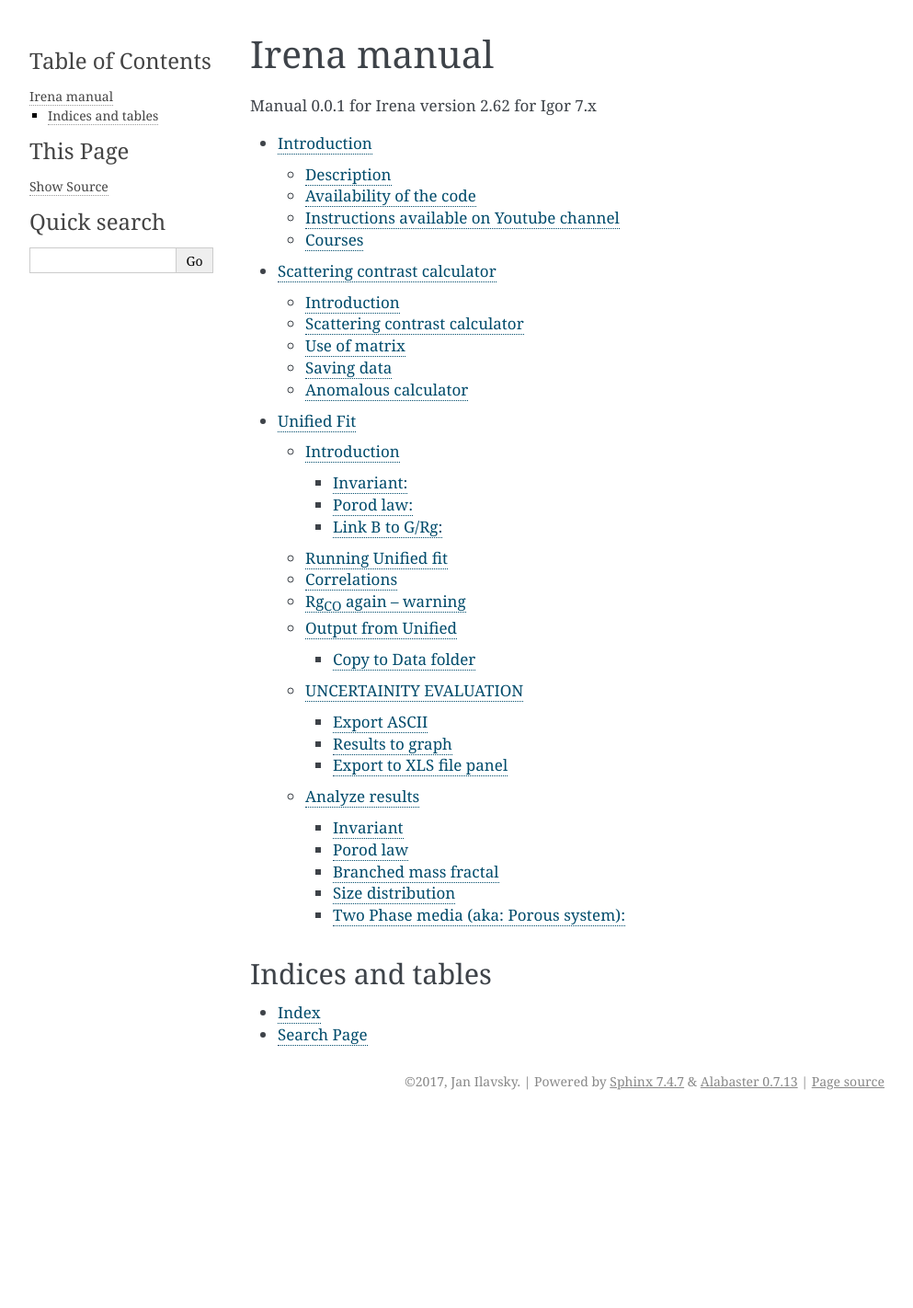
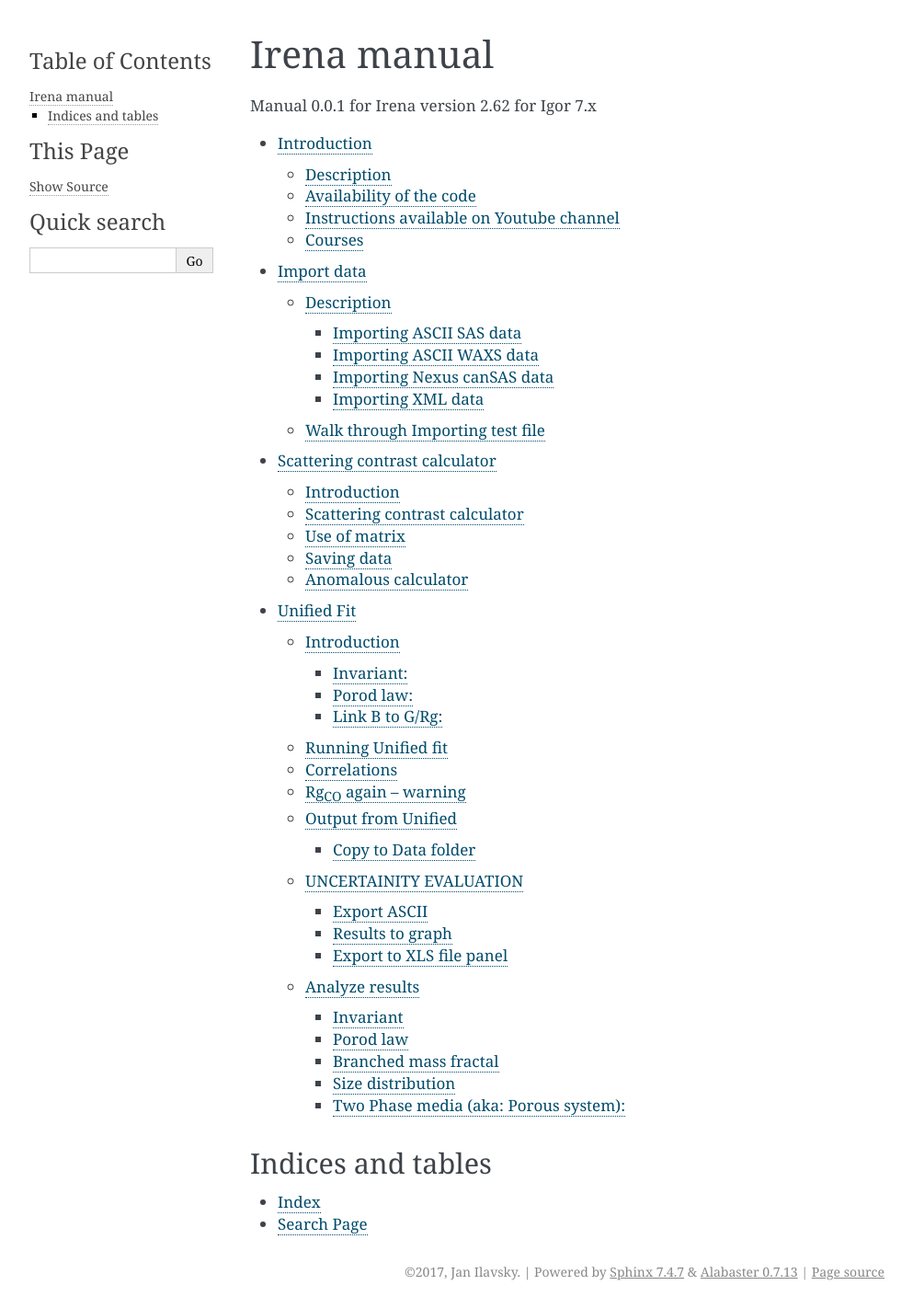
Before and after one commit to jilavsky/SAXS_IgorCodeDocs, a Sphinx documentation site: the page built from docs/source/Irena/index.rst, in a window 1280 px wide. Shown: the whole page at 92% size, without its empty margins (148-1141 px from the left). Built offline with Sphinx 7.4.7, drawn with Linux system fonts in a browser that asks for light colours; before the commit the page ends 1215 px from its top, so only the background shows below that; some of the changed lines change nothing that is shown.

Commit message:
Add import data
Added ImportData page

```diff
--- /dev/null
+++ b/docs/source/Irena/ImportData.rst
@@ -0,0 +1,383 @@
+Import data
+===========
+
+This chapter describes how to import various types of 1D SAS and WAXS deata in Irena. Irena has various importers - for ASCII, HDF5 canSAS Nexus, & canSAS XML. *Users of Indra 2 or Nika produced data can skip this chapter.*
+
+I have included ASCII set of data from our USAXS experiment as example
+on which user can play and test capabilities, they can be found where the Irena macros are installed, typically Documents/Wavemetrics/Igor Pro 7 folder/User Procedures/Irena/Example Data/.
+
+**Comments:**
+
+When loading data for use with Irena macros, the user needs to decide
+ahead on naming system, which will be used. Unless you have USAXS data,
+do not use USAXS option, this IS NOT correct choice for users from other
+instruments. *Use “qrs” naming convention, where the wave with q vector
+starts with q\_\ *andTheDataName*, intensity wave is named
+r\_\ *andTheDataName*, and error wave s\_\ *andTheDataName**. This
+allows placing multiple data sets in one Igor folder, **which I strongly
+discourage**. Note, that when Irena macros save results within Igor
+experiment, they **ASSUME**, that they can write simply solution into
+folder where the SAS data came from. Irena macros **WILL NOT** overwrite
+old results, but it may be impossible to figure out, which data the
+particular result belongs to…. To make best use of these macros, please
+use folder structure with folder names being the sample name.
+
+**YOU WERE WARNED!!!!**
+
+Description
+-----------
+
+.. figure:: media/ImportData1.png
+        :align: center
+        :width: 280px
+
+In “Data import & export” from “SAS” menu select either:
+
+-  “Import ASCII data”
+
+-  “Import ASCII WAXS or other data”
+
+-  “Import Nexus canSAS data”.
+
+-  “Import canSAS XML data”.
+
+Each tool has its own screen and there are small differences in operations. This chapter descxribed ASCII importer in details and for the otehrs only the differences. So read the whole thing!
+
+NOTE: you can have ONLY one of the importers opened at any given time,
+they share same working folder and when you try to open any one of these
+importers, it should force closing of any other opened panel for the
+other importers.
+
+Importing ASCII SAS data
+~~~~~~~~~~~~~~~~~~~~~~~~~
+
+.. figure:: media/ImportData2.png
+        :align: left
+        :width: 380px
+
+Explanation of control available here:
+
+“\ *Select data path”* browse to the folder on the computer drive where
+the data to be imported reside.
+
+“\ *Data path”* this shows the path selected above. Cannot be edited in
+this window, use button *Select data path*.
+
+“\ *List of available files”* lists all files in the current folder on
+the computer, unless masked by *Data extension*. One or more files here
+can be selected for import. Use shift - click to select multiple files
+(on Windows) or cmd – click on Macs (to pick one file at time),
+shift-click to pick range of files. Double click on file runs "Test" and
+"Preview" commands on that file.
+
+*"Match name"* enables to use string to select subset of files.
+
+“\ *Data extension”* if extension is put in this filed (e.g., “dat”)
+only files with the “dat” extension will be shown in the *List of
+available files*.
+
+*“Skip lines”* if there are known number of lines, which need to be
+skipped. Note, Igor will automatically read file structure and skip
+usually any text header, which needs to be skipped. Therefore this “skip
+lines” should not be usually necessary.
+
+*“Test”* Test import of first selected file. Not really necessary, but
+very useful. Sets checkboxes for Column 1 to 6, how many columns were
+found in the file, etc.
+
+*Red text indicating too many data points* - lot of data from SAXS
+instruments contains very high number of data points which are really
+useless for SAXS data analysis. Actually, they are bad, as they force
+code to fit too many noisy points. This warning comes when too many
+points are found. See below the controls for reduction of data points.
+
+*“Preview”* Opens the first selected file in Igor notebook for
+preview. Kill notebook after use, it is not needed for anything else…
+
+*“column 1 – 6”* and *Qvec Int err*\ ” This is checkbox area, in which
+user needs to select which column of data contains which SAS data.
+Assumption is, that SAS data are in the first 6 columns in the ASCII
+file. These checkboxes appear when “\ *Found columns”* number gets set.
+User can set it or it gets set during “\ *test*\ ”.
+
+”\ *Select all”* or “\ *Deselect all”* modifies which files are selected
+in “\ *List of available files”*.
+
+*“Qvec units”* select proper checkbox. Units will be converted to
+A\ :sup:`-1` if nm\ :sup:`-1` data are imported. Irena uses
+A\ :sup:`-1`.
+
+“\ *Create errors”* if the data imported do not contain error bars, this
+will generate sqrt(Intensity) error bars. These can be further modified
+(multiplied) in Data manipulation tool.
+
+“\ *Use file name as folder name”* **Strongly suggested to use**. Will
+cause the import tool to create for each imported data set new folder
+with name by the file name.
+
+“\ *Use USAXS names”,* ”\ *Use qrs wave names”, "Use QIS (NIST) wv nms"*
+selects which naming structure is used during import of data. One of
+these selections is more or less necessary for multiple file import.
+
+*"Auto overwrite"* Overwrites existing folders in same named data are
+imported second time.
+
+***Following modifications of data are done in this order, if selected…
+***
+
+*(Q units conversion to A)*
+
+*“Scale imported data?”* if the data need to be scaled by some
+calibration factor… New input variable appears, if necessary.
+
+*“Slit Smear imported data?”* if the data need to be slit smeared… New
+input variable appears, if necessary. This is useful when pinhole data
+need to be smeared for use with USAXS/USANS data. Use Slit length in Q
+units [A:sup:`-1`]. Even if you have data in nm\ :sup:`-1` since the
+conversion to A is done first. NOTE: if you provide qD data
+(q-resolution) these will be for slit smeared data convoluted with the
+SlitLength. If you do not provide these data, new dQ wave will be
+created with Slit length assigned to each point as resolution.
+
+*"Remove Int<=0"* removes any negative (or equal 0) intensities during
+import.
+
+*"Trim data"* opens two new input variables and enables to trim Q range
+of data being imported. 0 means no trimming in that "direction".
+Otherwise, input Qmin or Qmax as needed.
+
+*"Reduce data points"* reduces number of points by averaging on
+log-scale. Suggested for data with large number of points at high Q (if
+more than 250 points is found, warning appears below "test" and
+"Preview" buttons. Note, this step creates new Q resolution wave - even
+though currently Irena is not using Q resolution data for anything.
+
+*"Truncate start/end of long names"* - allows users to choose how to
+truncate long names (current limit is 26 characters which user can use).
+Important if the "important" part of the name is at the end...
+
+*"Remove Str From Name ="* - allows users to remove part of the sample
+name to get the useful information into the limit of 26 characters which
+user can use. Important if the "important" part of the name is at the
+end...
+
+Note: from version 2.51 I have added another row of checkboxes to
+include in the wave note of the Intensity Units. In the future this will
+be used by other Irena code:
+
+*"Calibration Arbitrary"* *"Calibration cm2/cm3"* *"Calibration cm2/g"*
+- Irena always assumed standard cm2/cm3 calibration of the intensity
+data and then provided results on absolute scale. By selecting correct
+calibration method the tools (as of 2.53 Modeling II and Plotting tool
+I) will be aware of calibration string and provide proper units to
+output data. Of course, even if data are on absolute scale if you do not
+provide correct contrasts for analysis, results cannot be on absolute
+scale and Irena has no way of knowing it.
+
+Single file import can be done by manually filling the following
+controls.
+
+“\ *Select data folder”* and “\ *New data folder”* Using pull-down menu
+in *Select data folder* user can select existing data folder where to
+put the imported data. Using *New data folder* user can create folder in
+Igor for the data. Note, that “<filename>” will be replaced with the
+file name of the imported data file during import. This allows for
+creating data structure which uses folders during multiple file import.
+
+“\ *Intensity wv name”*, “\ *Q wave name”*, and “\ *Error wave name”* –
+these can be filled with the names for data waves. Note, that
+“<filename>” will be replaced with the file name of the imported data
+file during import.
+
+“\ ***Import”*** imports the selected data.
+
+NOTE: If the data contain header of data (typically number of lines with
+special character, such as #, $, ... at the start of the line and some
+spaces before useful information, Irena ASCII importer will attach these
+notes into the wave note. It will, however, first remove all special
+characters and spaces from the beginning of each line. The code will
+search each line for first character, which is letter or number and then
+accept the rest of the line. It will remove any line-feed and/or
+carriage returns at the end of each line. It will separate lines in the
+wave note by using ";" character.
+
+Some of the controls (checkboxes) do change some of the setting in other
+controls. Generally the proper order, how to select and modify control
+is from top to bottom.
+
+Importing ASCII WAXS data
+~~~~~~~~~~~~~~~~~~~~~~~~~~~~~~~
+
+.. figure:: media/ImportData3.png
+        :align: center
+        :width: 380px
+
+This tool is intended for other type of data, such as powder
+diffraction, which have x-axis, Intensity, Uncertainty and, optionally,
+x-resolution in ASCII file. Options here are bit more limited to only
+those, which seemed important for this purpose.
+
+This was added for users of non-SAS data who had problems using the
+original ASCII imported since it was doing things not appropriate for
+heir data.
+
+Importing Nexus canSAS data
+~~~~~~~~~~~~~~~~~~~~~~~~~~~
+
+.. figure:: media/ImportData4.png
+        :align: center
+        :width: 380px
+
+**What is Nexus and why do I care???**
+
+Nexus is attempt of X-ray and Neutron (or likely Neutron and X-ray)
+communities to develop file format, which can be used to share and store
+data from X-ray and Neutron instrument in such way, that they are
+generally readable and usable. The file system uses HDF5 file format –
+this is binary container for data (similar to xls Excel format, pxp Igor
+format etc.) HDF5 is supported by many commercial packages and it
+support is available for most programming environments. It is free to
+use and well maintained. Simply put, HDF5 is useful form of storing
+data.
+
+Nexus provides description of how to store data and what to store – how
+to call various data (e.g., use “wavelength”) etc. For most of you this
+is useless information.
+
+**Why you want to use it?** – By having definition of what and where to
+expect, any program supporting specific Nexus class should be able to
+read your data. This should enable our user community to exchange data
+easily between instrument, data reduction package, and data analysis
+package.
+
+Where are details?
+
+http://www.nexusformat.org
+
+http://download.nexusformat.org/doc/html/index.html
+
+**More to know:**
+
+Irena supports only one of two “classes” or “Application definitions”
+important for its users case 2 in the list below:
+
+1. input of raw data from instruments, follows “NXsas” application
+   definition.
+
+2. output of reduced (1D or 2D) data for analysis software
+   (“NXcanSAS”)
+
+Theoretically it is possible to store both in the same Nexus file. My
+program Nika for now (version 1.75) creates two files. Single file can
+be implemented easily, if anyone needs it.
+
+**In summary**: If you are lucky enough and have data in Nexus format,
+various packages should be able to read the data with minimum problems.
+Nexus is very flexible. canSAS working group of small-angle scatterers –
+typically instrument scientists at large facilities – developed canSAS
+specifications as “application definition”, which are intended for 1D
+and 2D reduced SAS data (X-ray or Neutrons). Starting version 2.62 Irena
+can import 1D canSAS Nexus data. And Nika released at the same time can
+export 1D canSAS data.
+
+Note, that there are very few controls in the GUI for this tool as there
+should not be many decisions to be made. You may test what to use for
+naming of the Igor folders. If the file has poorly named entries, you
+can overwrite previously imported data, so be careful about importing.
+This tool overwrites data.
+
+If you need to peek inside the file to see what is inside, select it,
+push “Open File in Browser” and Igor HDF5 Browser is used to open the
+file, so you can look inside it.
+
+If you are missing data after import or foldernames make no sense, try
+using different “Use … as Fldr Nms”.
+
+If all fails, send me the file and I’ll see if and how I can help.
+
+Keep in mind, that as every standard made by committee canSAS nexus is
+way too flexible for its own good and weird stuff happens. And not every
+file really follows required and suggested Nexus structure.
+
+Importing XML data
+~~~~~~~~~~~~~~~~~~~
+
+.. figure:: media/ImportData5.png
+        :align: center
+        :width: 380px
+
+
+NOTE: XML data tool requires xop for XML data file interface.
+See chapter 0.4 above for the link to this file.
+
+Similar controls, except canSAS XML file does not need some of the
+controls. Therefore, the GUI can be easier. On the other hand there may
+be more data columns (meaningful) in this data file and while Irena does
+not use any of these, they can be loaded to be useful for user code or
+other tools, which may be able to use them (like NIST macros).
+
+If anyone has actually real world example of canSAS xml data, can you
+send me and example, please?
+
+
+Walk through Importing test file
+---------------------------------
+
+Using *Select data path* button select folder on the computer, where
+Irena data are installed, for example:
+
+.. figure:: media/ImportData6.png
+        :align: center
+        :width: 400px
+
+
+and in *Data extension* input “dat”. The following should be the panel:
+
+.. figure:: media/ImportData7.png
+        :align: center
+        :width: 380px
+
+Select the “Test data.dat” file and double click - or push *Test* and *Preview* buttons.
+
+.. figure:: media/ImportData8.png
+        :align: center
+        :width: 680px
+
+Igor found 3 columns of data so 3 rows of checkboxes appeared. The
+*Preview* has created notebook on right, where user can preview the file
+and check, which columns contain which data. Note, that Igor skipped the
+block of text in the beginning of the data file automatically.
+
+Check cheboxes according to following screen and noticed, that *Create
+errors* checkbox becomes unavailable when any checkbox in the Err column
+is selected. Notice, that when checkboxes *Use file nms as Fldr Nms* and
+*Use QRS wave names* are checked, the names for folder and data wave
+names are filled in with default.
+
+.. figure:: media/ImportData9.png
+        :align: center
+        :width: 380px
+
+
+Now push *Import* and the data are imported. Kill the Import data panel
+and see in Data browser:
+
+.. figure:: media/ImportData10.png
+        :align: center
+        :width: 680px
+
+
+Here is bit more complicated example:
+
+.. figure:: media/ImportData11.png
+        :align: center
+        :width: 680px
+
+
+Note: I have selected may be 136 data sets here, I have decided to trim
+data (note in the notebook that there are no data bellow Q of 0.006) I
+have also reduced number of points to 200 from 861, limited high q range
+(no data found above Q of 0.85) and removed negative intensities. This
+load creates much more easy to handle data with q scale logarithmic and
+not linear with less noise at high q, which is much easier to plot and
+analyze.
--- a/docs/source/Irena/index.rst
+++ b/docs/source/Irena/index.rst
@@ -7,6 +7,7 @@
    :maxdepth: 3
 
    Irena_Introduction
+   ImportData
    ScatteringContrastCalculator
    UnifiedFit
 
```
Also changed, not shown: docs/source/Irena/media/ImportData1.png (added), docs/source/Irena/media/ImportData10.png (added), docs/source/Irena/media/ImportData11.png (added), docs/source/Irena/media/ImportData2.png (added), docs/source/Irena/media/ImportData3.png (added), docs/source/Irena/media/ImportData4.png (added), docs/source/Irena/media/ImportData5.png (added), docs/source/Irena/media/ImportData6.png (added), docs/source/Irena/media/ImportData7.png (added), docs/source/Irena/media/ImportData8.png (added), docs/source/Irena/media/ImportData9.png (added).
